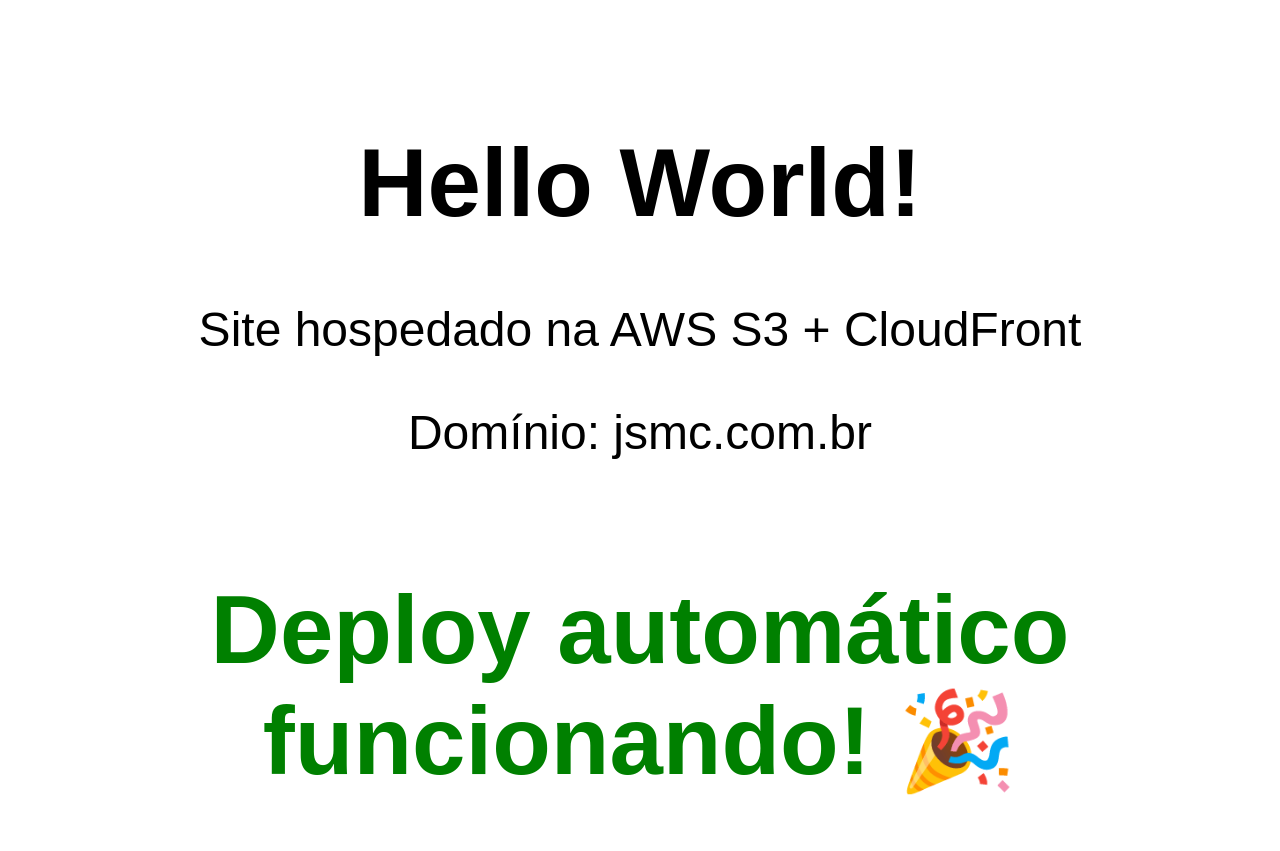
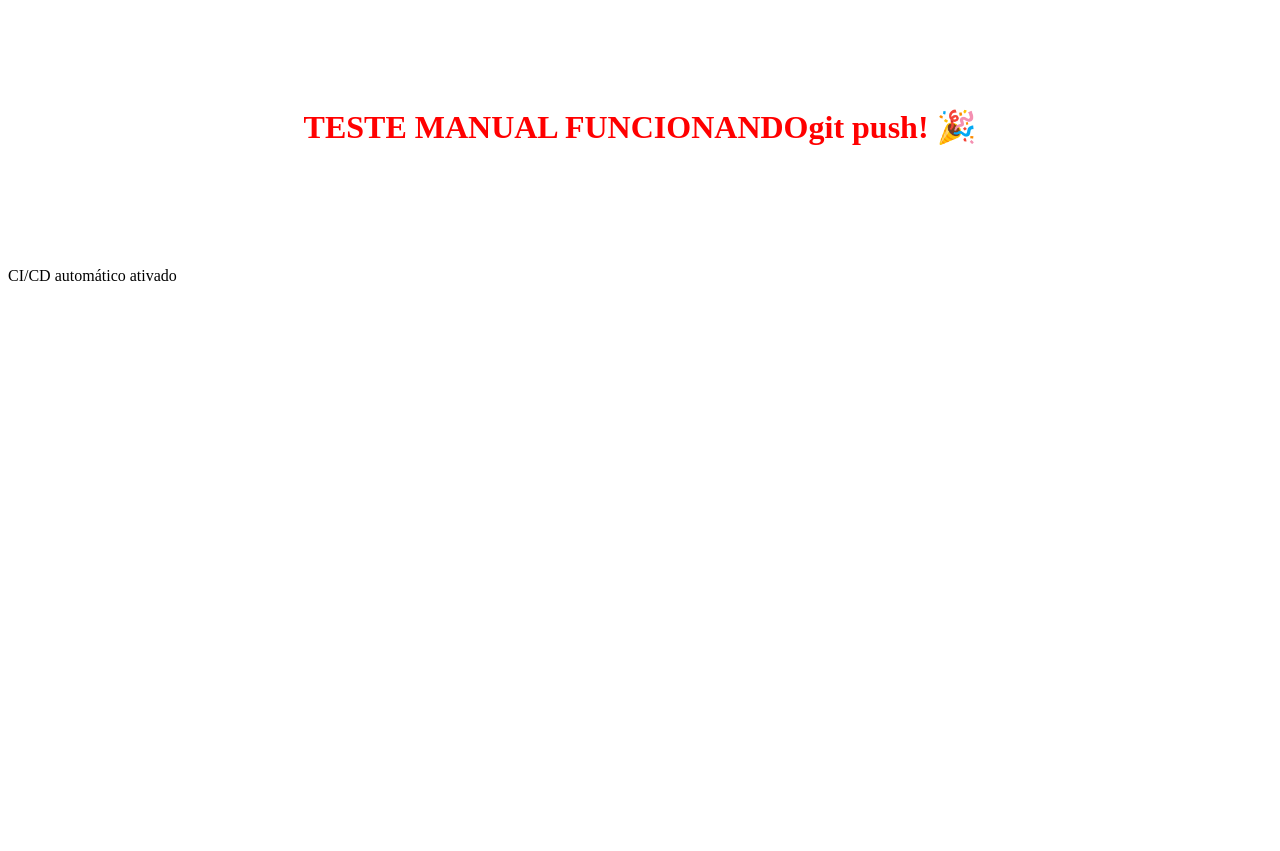
Before and after one commit to fagnergs/jsmc-website, a plain HTML site: page index.html in a window 1280 px wide. Shown: the top 851 px of the page. After the commit the page ends 800 px from the top, so only its background shows below. Drawn offline with Linux system fonts and the light colour scheme.

Commit message:
chore: ativa CI/CD definitivo

```diff
--- a/index.html
+++ b/index.html
@@ -1,17 +1,2 @@
-<!DOCTYPE html>
-<html>
-<head>
-    <title>Hello World - JSMC</title>
-    <meta charset="utf-8">
-    <style>
-        body { font-family: Arial; text-align: center; margin-top: 10%; font-size: 3em; }
-    </style>
-</head>
-<body>
-    <h1>Hello World!</h1>
-    <p>Site hospedado na AWS S3 + CloudFront</p>
-    <p>Domínio: jsmc.com.br</p>
-    <h1 style='color:green; text-align:center; padding:50px'>Deploy automático funcionando! 🎉</h1>"
-</body>
-</html>
-Agora vai?
+<h1 style='color: red; text-align: center; padding: 100px;'>TESTE MANUAL FUNCIONANDOgit push! 🎉</h1>
+CI/CD automático ativado
```
